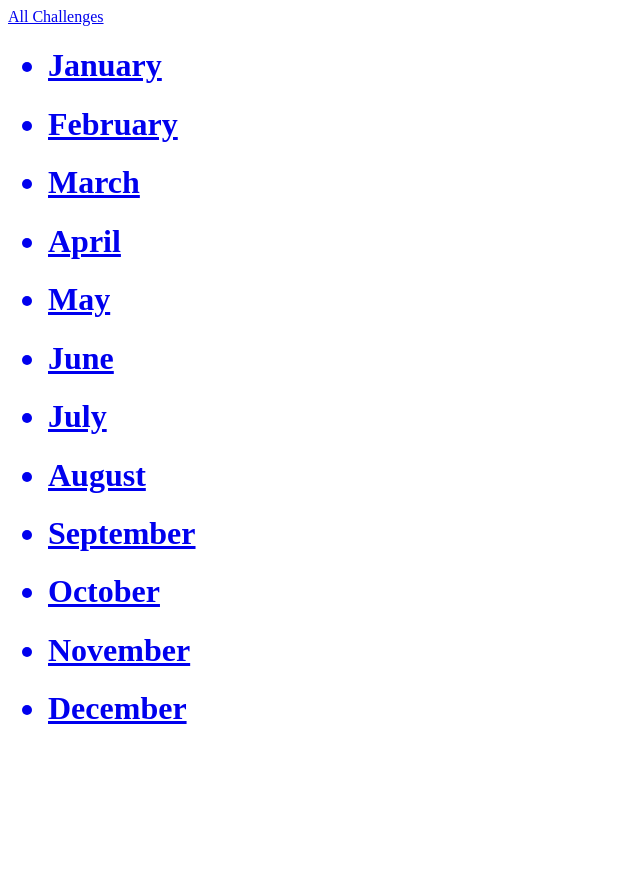
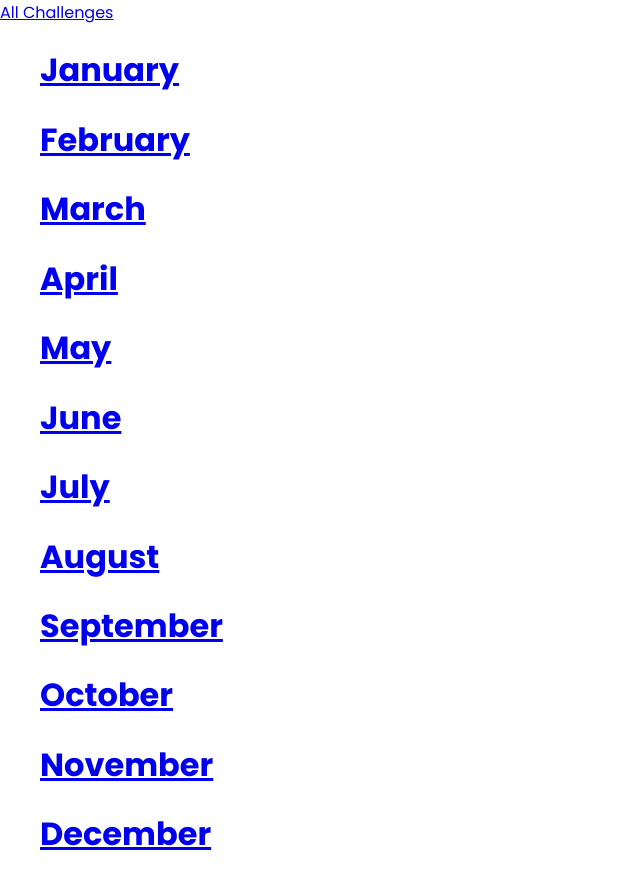
Before and after one commit to ZaryabAhmed22/Challenges-App---Django, a Django app: page /challenges/ in a window 1280 px wide. Shown: the whole page, without its empty margins (0-640 px from the left). Before the commit the page ends 724 px from the top, so only its background shows below. Run offline with Django 4.2, Linux system fonts and the light colour scheme.

Commit message:
Static files

```diff
--- /dev/null
+++ b/challenges/static/challenges/challenges.css
@@ -0,0 +1,3 @@
+ul {
+  list-style: none;
+}
--- a/challenges/templates/challenges/index.html
+++ b/challenges/templates/challenges/index.html
@@ -1,4 +1,9 @@
-{% extends 'base.html' %} {% block page_title %}All Challenges{% endblock %}
+{% extends 'base.html' %}
+{% load static %}
+{% block css_file %}
+<link rel="stylesheet" href="{% static 'challenges/challenges.css' %}" />
+{% endblock %}
+{% block page_title %}All Challenges{% endblock %}
 {%block content %} {% include 'challenges/includes/header.html' %}
 <ul>
   {% for month in months %}
--- a/monthly_challenges/settings.py
+++ b/monthly_challenges/settings.py
@@ -121,6 +121,10 @@ USE_TZ = True
 
 STATIC_URL = "static/"
 
+STATICFILES_DIRS = [
+    BASE_DIR / "static"
+]
+
 # Default primary key field type
 # https://docs.djangoproject.com/en/4.2/ref/settings/#default-auto-field
 
--- /dev/null
+++ b/static/styles.css
@@ -0,0 +1,9 @@
+@import url('https://fonts.googleapis.com/css2?family=Poppins:wght@400;700&display=swap');
+
+html{
+    font-family: 'Poppins', sans-serif;
+}
+
+body{
+    margin: 0;
+}
--- a/templates/base.html
+++ b/templates/base.html
@@ -1,10 +1,14 @@
+{% load static %}
+
 <!DOCTYPE html>
 <html lang="en">
   <head>
     <meta charset="UTF-8" />
     <meta http-equiv="X-UA-Compatible" content="IE=edge" />
     <meta name="viewport" content="width=device-width, initial-scale=1.0" />
+    <link rel="stylesheet" href="{% static 'styles.css' %}">
     <title>{% block page_title %}My Challenges{% endblock %}</title>
+    {% block css_file %}{% endblock %}
   </head>
   <body>
     {% block content %}{% endblock %}
```
